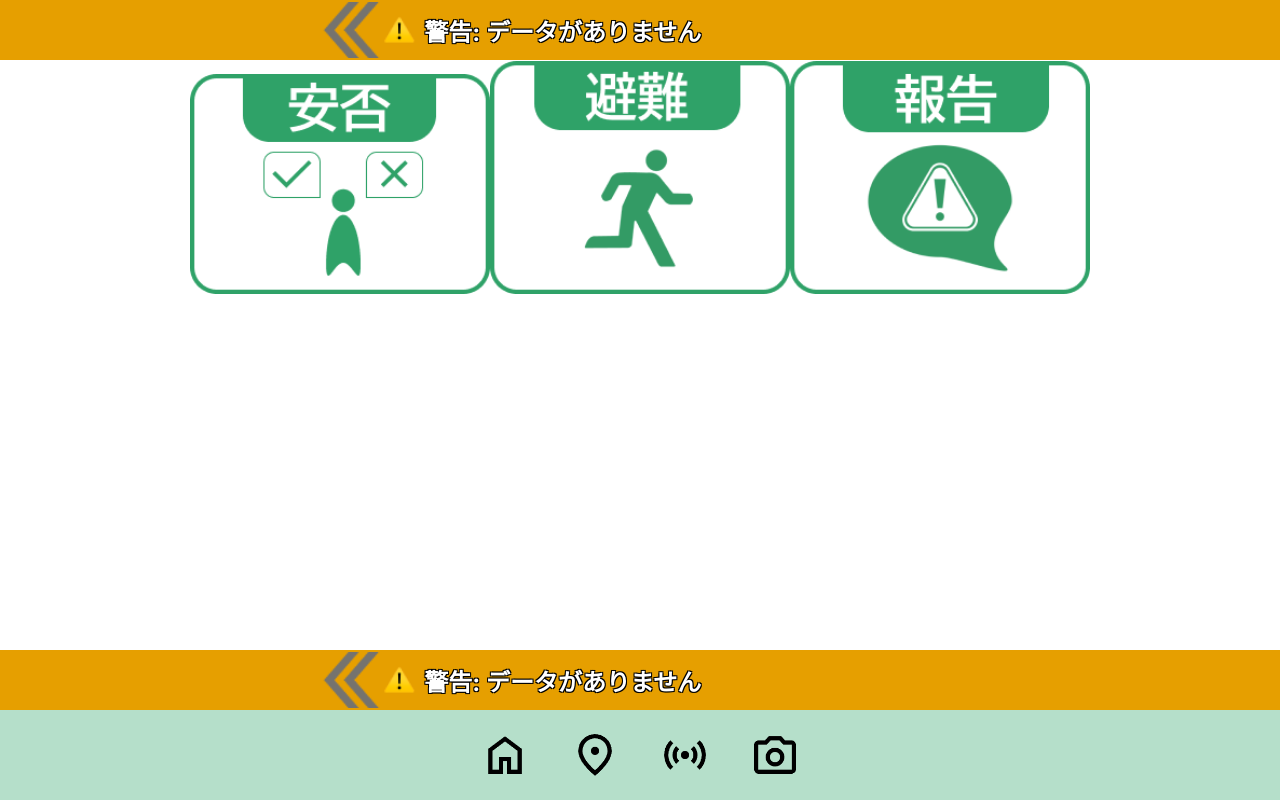
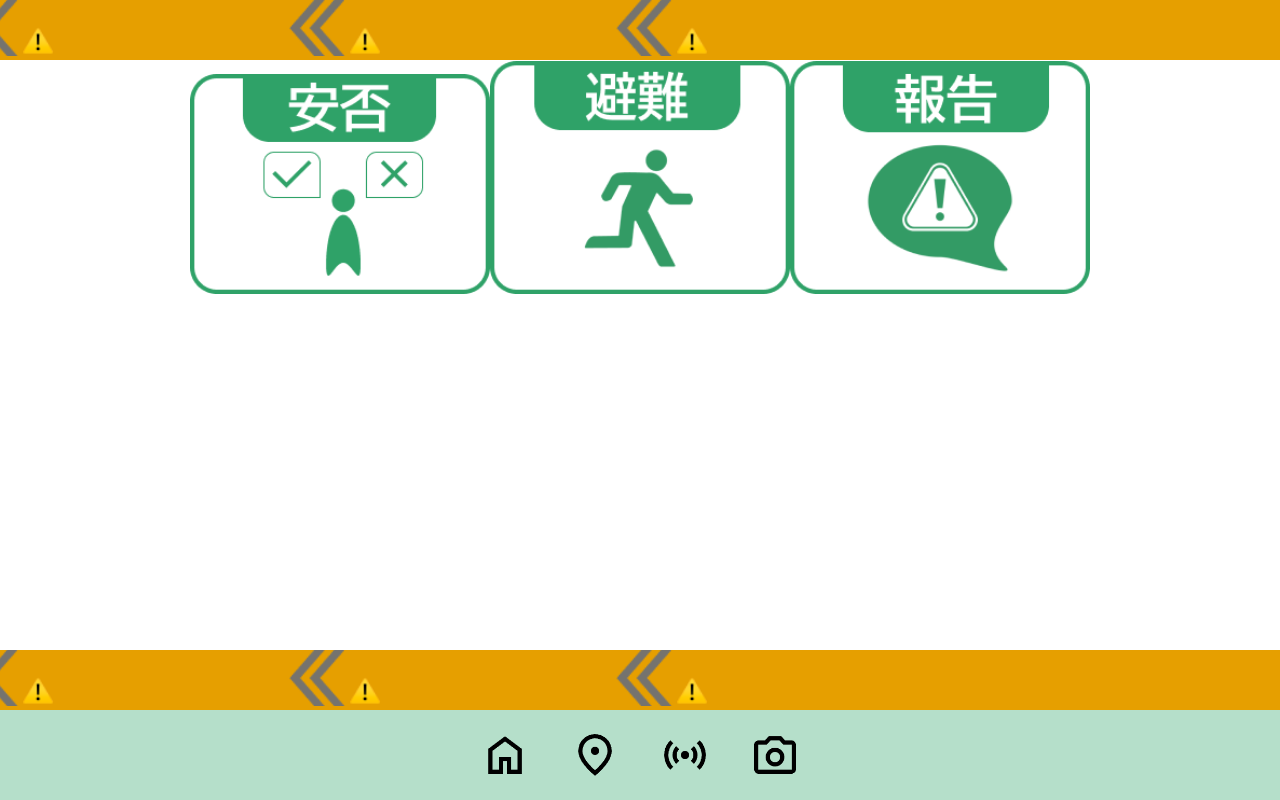
Before and after one commit to proconmamorun/mamoruncitizen, a Next.js app: page / in a window 1280 px wide. Built offline with nearby package versions, Linux system fonts and the light colour scheme; no server answers; the database is empty.

Commit message:
帯を修正

```diff
--- a/src/components/Obi.css
+++ b/src/components/Obi.css
@@ -1,14 +1,14 @@
-/* Obi.css */
-
 /* 共通のスタイル */
 .obiBackground {
   width: 100%;
   height: 60px;
   background-color: #E69F00; /* 黄色の背景 */
-    position: fixed; /* 固定表示 */
+  position: fixed;
+  display: flex;
+  gap: 50px;
   left: 0;
-    z-index: 100; /* 他の要素より前に表示する */
-    overflow: hidden; /* コンテンツが範囲外に表示されないようにする */
+  z-index: 100;
+  overflow: hidden;
 }
 
 /* 上部に配置する場合 */
@@ -18,33 +18,27 @@
 
 /* 下部に配置する場合 */
 .obiBottom {
-    bottom: 0; /* デフォルトは画面下部に配置 */
+  bottom: 0;
 }
 
 /* 下部の帯を上に移動する（非避難ページ用） */
 .obiBelow {
-    bottom: 90px; /* 必要に応じて調整 */
+  bottom: 90px;
 }
 
-  /* スライダーを透明にして背景と独立させる */
+/* スライダー全体の設定 */
 .textSlider {
   display: flex;
-    width: 100%;
   height: 60px;
   white-space: nowrap;
   position: relative;
   background-color: transparent;
-    animation: slideLeft 10s linear infinite;
+  animation: slideLeft 40s linear infinite;
 }
 
-  /* 各帯の設定 */
-  .sliderTextWithIcon {
-    display: flex;
-    align-items: center;
-    justify-content: center;
-    white-space: nowrap;
-    flex-shrink: 0;
-    width: 100%;
+/* スライダーの内容を2倍にしてループ感を作る */
+.sliderContent {
+  display: inline-flex;
 }
 
 /* 矢印アイコンと警告アイコン */
@@ -60,7 +54,7 @@
   margin-right: 10px;
 }
 
-  /* 流れるメッセージの設定 */
+/* メッセージのスタイル */
 .ObiMessage {
   font-size: 24px;
   color: white;
@@ -72,17 +66,9 @@
 /* スライドアニメーション */
 @keyframes slideLeft {
   0% {
-      transform: translateX(0%);
+    transform: translateX(0);
   }
   100% {
-      transform: translateX(-50%);
+    transform: translateX(-100%);
   }
 }
-
-  /* アニメーションの遅延を最小限に設定 */
-  .textSlider {
-    animation-delay: 0s;
-    animation-timing-function: linear;
-    animation-iteration-count: infinite;
-    animation: slideLeft 40s linear infinite;
-  }
--- a/src/components/Obi.tsx
+++ b/src/components/Obi.tsx
@@ -9,8 +9,7 @@ type ObiProps = {
 };
 
 export const Obi: React.FC<ObiProps> = ({ positions, isEvacuationPage }) => {
-  const [messages, setMessages] = useState<string[]>([]);
-  const [currentMessageIndex, setCurrentMessageIndex] = useState(0);
+  const [message, setMessage] = useState<string>("警告: データがありません");
   const sliderRefs = useRef<HTMLDivElement[]>([]);
 
   useEffect(() => {
@@ -18,57 +17,23 @@ export const Obi: React.FC<ObiProps> = ({ positions, isEvacuationPage }) => {
     const alertQuery = query(
       collection(db, "alert"),
       orderBy("createdAt", "desc"),
-      limit(3)
+      limit(1)
     );
 
     const unsubscribe = onSnapshot(alertQuery, (querySnapshot) => {
-      if (!querySnapshot.empty) {
-        const fetchedMessages = querySnapshot.docs.map(
-          (doc) => doc.data().text || "警告: データがありません"
-        );
-        setMessages(fetchedMessages);
-      } else {
-        setMessages([
-          "警告: データがありません",
-          "警告: データがありません",
-          "警告: データがありません",
-        ]);
-      }
+      const fetchedMessage = querySnapshot.empty
+        ? "警告: データがありません"
+        : querySnapshot.docs[0].data().text || "警告: データがありません";
+
+      setMessage(fetchedMessage);
     });
 
-    // クリーンアップ
     return () => unsubscribe();
   }, []);
 
-  const handleAnimationEnd = () => {
-    if (messages.length > 0) {
-      setCurrentMessageIndex((prevIndex) => (prevIndex + 1) % messages.length);
-    }
-  };
-
-  useEffect(() => {
-    sliderRefs.current.forEach((sliderElement) => {
-      if (sliderElement) {
-        sliderElement.addEventListener("animationend", handleAnimationEnd);
-      }
-    });
-
-    return () => {
-      sliderRefs.current.forEach((sliderElement) => {
-        if (sliderElement) {
-          sliderElement.removeEventListener("animationend", handleAnimationEnd);
-        }
-      });
-    };
-  }, [messages.length]);
-
-  if (messages[0] === "") {
-    return null;
-  }
-
   return (
     <>
-      {positions.map((pos, index) => {
+      {positions.map((pos, positionIndex) => {
         const isTop = pos === "top";
         const key = isTop ? "obi-top" : "obi-bottom";
         const positionClass = isTop ? "obiTop" : "obiBottom";
@@ -79,20 +44,21 @@ export const Obi: React.FC<ObiProps> = ({ positions, isEvacuationPage }) => {
             key={key}
             className={`obiBackground ${positionClass} ${additionalClass}`}
           >
+            {[...Array(3)].map((_, index) => (
               <div
+                key={`slider-${positionIndex}-${index}`}
                 className="textSlider"
                 ref={(el) => {
-                if (el) {
-                  sliderRefs.current[index] = el;
-                }
+                  if (el) sliderRefs.current[index] = el;
                 }}
               >
-              <div className="sliderTextWithIcon" key={currentMessageIndex}>
+                <div className="sliderTextWithIcon">
                   <img src="/images/obi-arrow.png" alt="矢印" className="arrowIcon" />
                   <img src="/images/warning.png" alt="警告" className="warningIcon" />
-                <p className="ObiMessage">{messages[currentMessageIndex]}</p>
+                  <p className="ObiMessage">{message}</p>
                 </div>
               </div>
+            ))}
           </div>
         );
       })}
```
Lines whose indentation alone changed are shown as unchanged.
